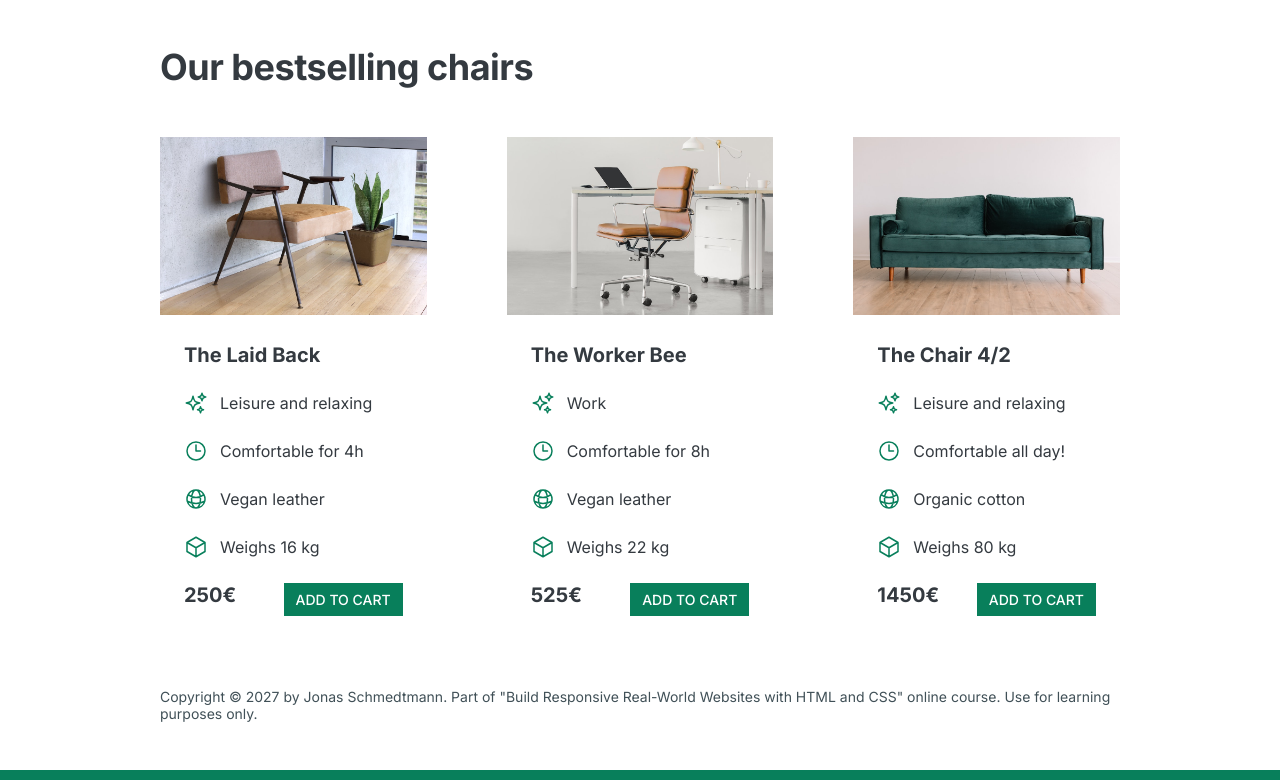
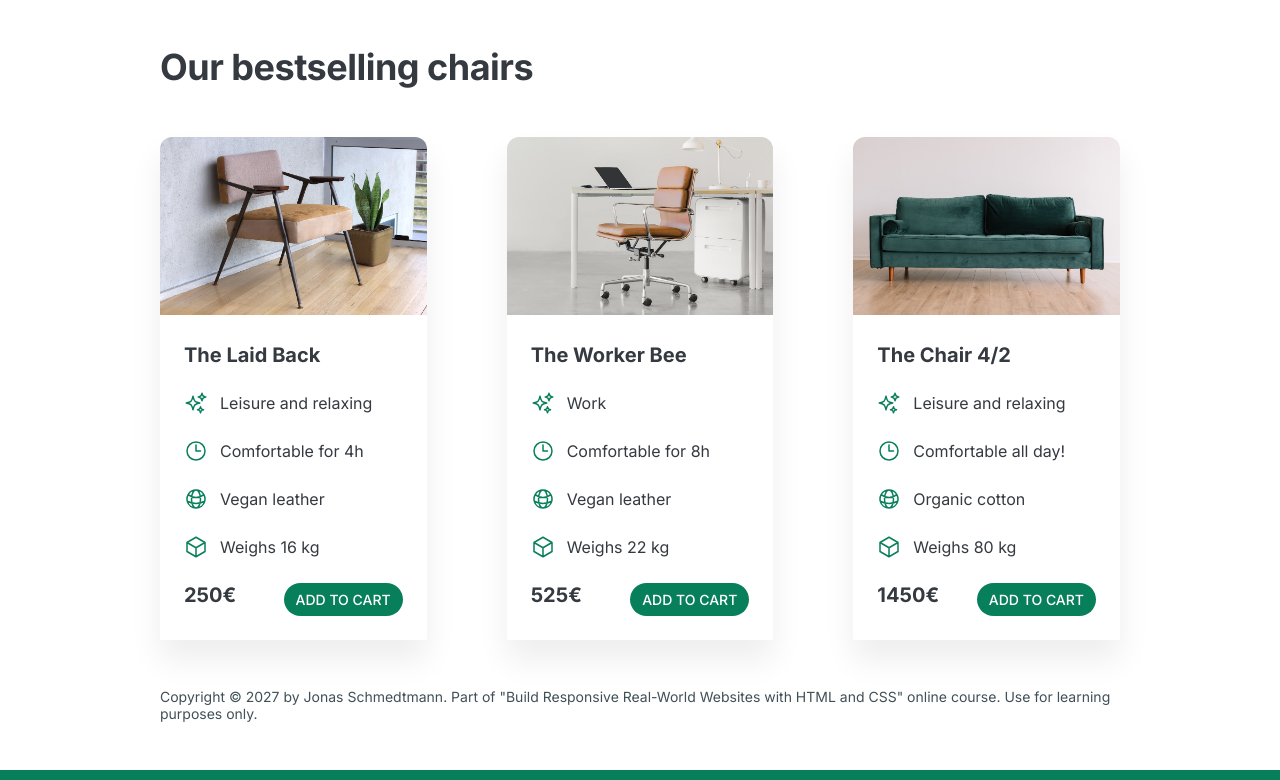
Before and after one commit to ualiurrahat/lisbon-chair-shop, a plain HTML site: page index.html in a window 1280 px wide. Shown: the part 1150-1930 px from the top of the page. Drawn offline with Linux system fonts and the light colour scheme.

Commit message:
Implemented box shadows and border-radius to the elements

```diff
--- a/style.css
+++ b/style.css
@@ -55,6 +55,12 @@ h2 {
   text-decoration: none;
   font-weight: 500;
   text-transform: uppercase;
+  border-radius: 100px;
+  /*Note:
+  1. for square shape element, use border-radius : 50%;
+  for circular radius.
+  2. for un-squared shape, use border-radius value more than the height of the element. Just like we used 100px here, which is greater than all the button's height
+  */
 }
 .btn:hover,
 .btn:active {
@@ -100,6 +106,7 @@ h1 {
 
 img {
   width: 100%;
+  border-radius: 12px;
 }
 
 /* FEATURES */
@@ -125,6 +132,7 @@ img {
   background-color: #087f5b;
   color: #fff;
   padding: 24px;
+  border-radius: 12px;
 }
 
 .testimonial-box {
@@ -146,6 +154,13 @@ img {
 }
 
 /* CHAIRS */
+.chair {
+  box-shadow: 0 20px 30px 0 rgba(0, 0, 0, 0.07);
+}
+.chair img {
+  border-bottom-left-radius: 0;
+  border-bottom-right-radius: 0;
+}
 .chair-box {
   padding: 24px;
 }
```
